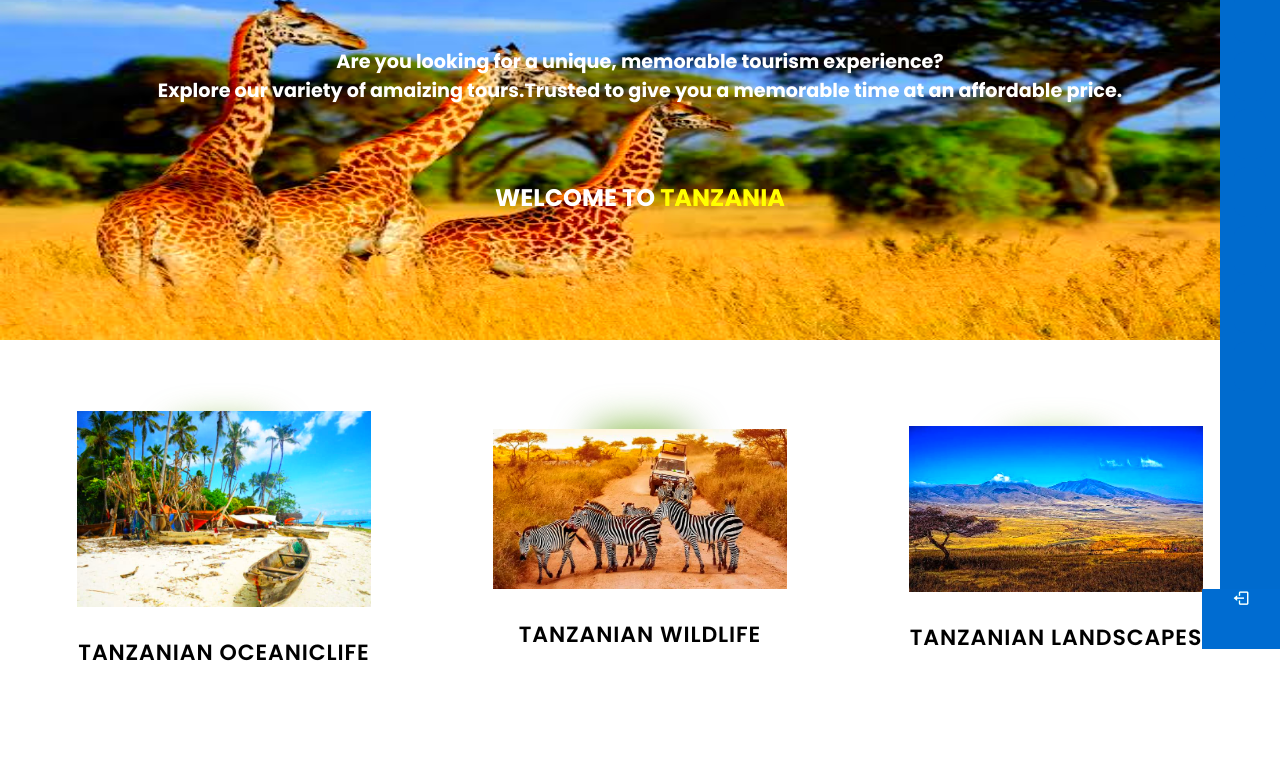
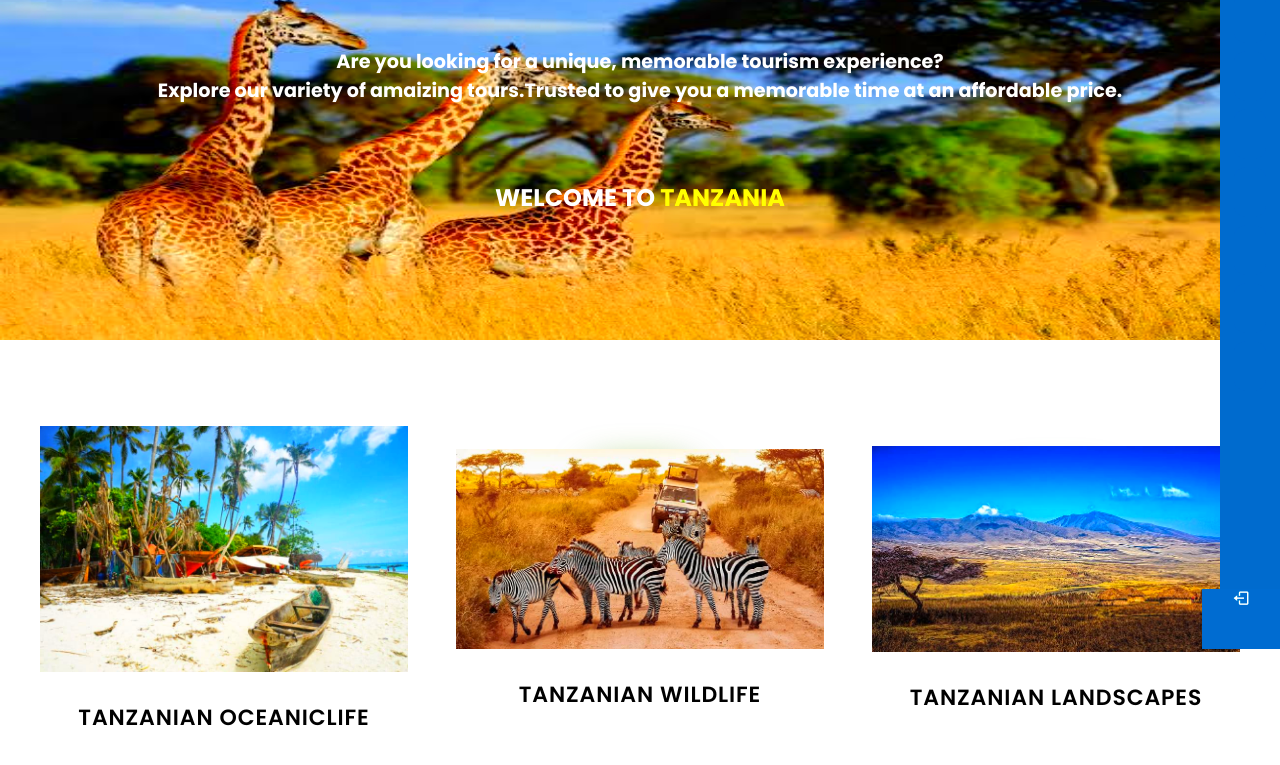
Before and after one commit to Ronnieclassic/TTE, a plain HTML site: page index.html in a window 1280 px wide. Shown: the part 151-916 px from the top of the page. Drawn offline with nearby package versions, Linux system fonts and the light colour scheme.

Commit message:
Update style.css

```diff
--- a/style.css
+++ b/style.css
@@ -13,7 +13,7 @@ section {
 }
 .container {
   perspective: 1000px;
-  height: 50vh;
+  height: 60vh;
   width: 100%;
   cursor: pointer;
 }
@@ -43,7 +43,7 @@ section {
   backdrop-filter: blur(20px);
 }
 .front img {
-  width: 80%;
+  width: 100%;
 }
 .content {
   transform: translateZ(60px);
```
